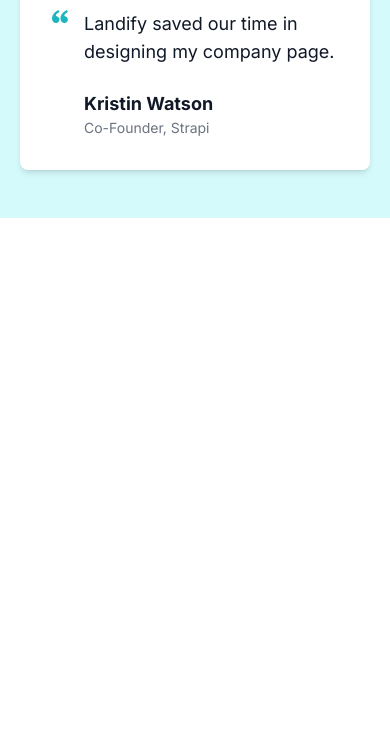
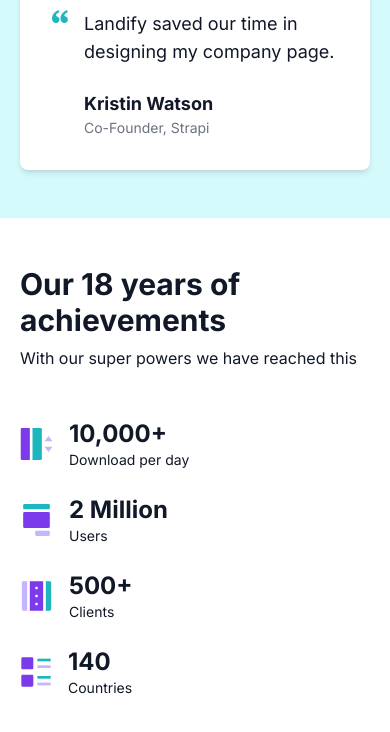
Before and after one commit to andrewcarletti/landify_clone, a website built with Parcel: page src/index.html in a window 390 px wide. Shown: the part 4219-4951 px from the top of the page. Before the commit the page ends 4437 px from the top, so only its background shows below. Built offline with nearby package versions, Linux system fonts and the light colour scheme.

Commit message:
add mobile achievements section

```diff
--- a/src/index.html
+++ b/src/index.html
@@ -285,6 +285,65 @@
       </div>
 
       <!-- achievements -->
+      <div class="py-12 px-5 flex flex-col gap-12">
+        <div class="flex flex-col gap-2 text-neutral-900">
+          <h2 class="text-3xl font-bold">Our 18 years of achievements</h2>
+          <p class="text-base font-normal">
+            With our super powers we have reached this
+          </p>
+        </div>
+
+        <div class="flex flex-col gap-6">
+          <!-- downloads card -->
+          <div class="flex gap-4 items-center">
+            <img
+              src="./assets/icons/features/robust_workflow.svg"
+              class="h-8"
+            />
+
+            <div class="text-neutral-900">
+              <h4 class="text-2xl font-bold">10,000+</h4>
+              <h5 class="text-sm font-normal">Download per day</h5>
+            </div>
+          </div>
+
+          <!-- users card -->
+          <div class="flex gap-4 items-center">
+            <img
+              src="./assets/icons/features/multiple_layouts.svg"
+              class="h-8"
+            />
+
+            <div class="text-neutral-900">
+              <h4 class="text-2xl font-bold">2 Million</h4>
+              <h5 class="text-sm font-normal">Users</h5>
+            </div>
+          </div>
+
+          <!-- clients card -->
+          <div class="flex gap-4 items-center">
+            <img
+              src="./assets/icons/features/better_components.svg"
+              class="h-8"
+            />
+
+            <div class="text-neutral-900">
+              <h4 class="text-2xl font-bold">500+</h4>
+              <h5 class="text-sm font-normal">Clients</h5>
+            </div>
+          </div>
+
+          <!-- countries card -->
+          <div class="flex gap-4 items-center">
+            <img src="./assets/icons/features/countries.svg" class="h-8" />
+
+            <div class="text-neutral-900">
+              <h4 class="text-2xl font-bold">140</h4>
+              <h5 class="text-sm font-normal">Countries</h5>
+            </div>
+          </div>
+        </div>
+      </div>
 
       <!-- integrations -->
 
```
Also changed, not shown: dist/countries.e0be9696.svg (added), dist/index.html, src/assets/icons/features/countries.svg (added), 2 other files.
